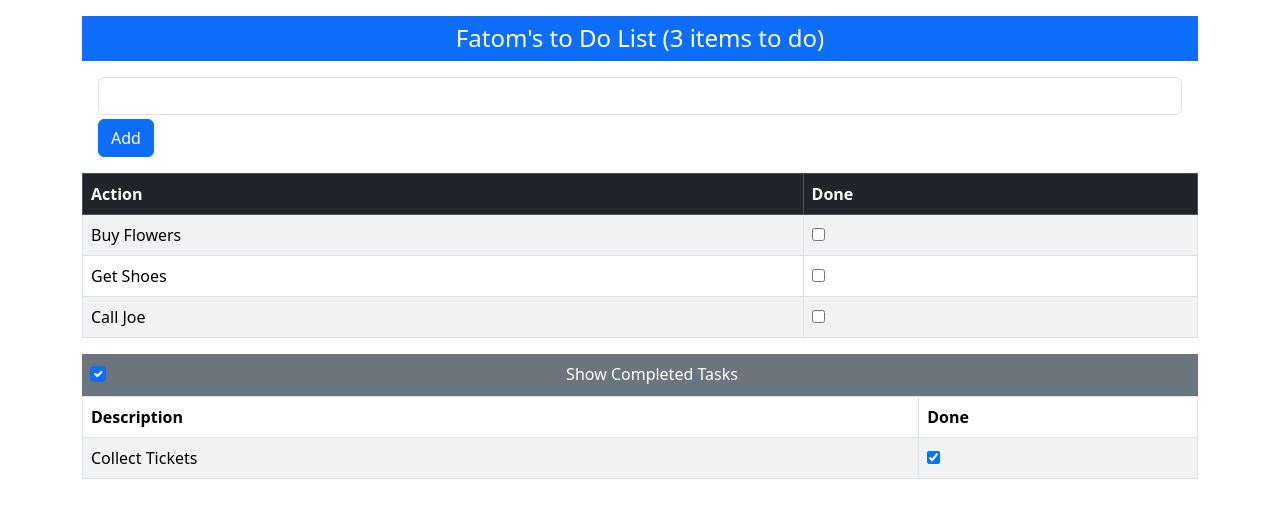
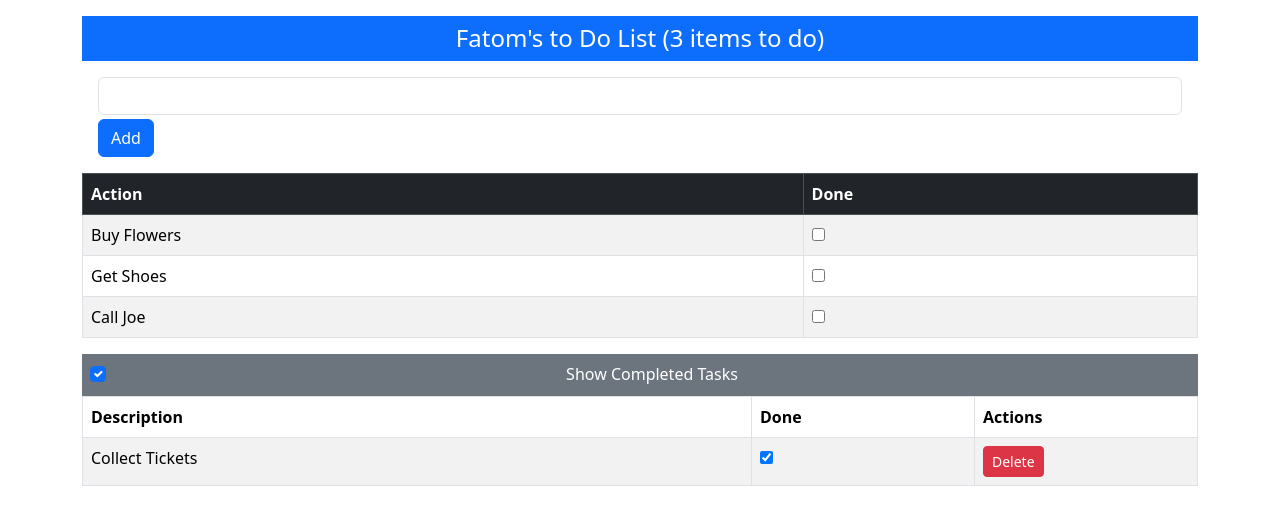
Before and after one commit to Fatom-alghanmi/reacttodo2025, a React (Create React App) app in the folder todo/: page / in a window 1280 px wide. Shown: the top 524 px of the page. Built offline with nearby package versions, Linux system fonts and the light colour scheme.

Commit message:
added the ability to delete items

```diff
--- a/todo/src/App.js
+++ b/todo/src/App.js
@@ -1,3 +1,4 @@
+
 // import logo from './logo.svg';
 import React, { useState, useEffect } from 'react';
 import './App.css';
@@ -33,12 +34,21 @@ function App() {
         : item
     );
     setTodoItems(updatedTodos);
-      localStorage.setItem("todos", JSON.stringify(updatedTodos));
+     localStorage.setItem("todos", JSON.stringify(updatedTodos));
   };
 
-  const todoTableRows = (doneValue) => todoItems.filter(item => item.done === doneValue).map(item =>
-    <TodoRow key={ item.action } item={ item } toggle={ toggleTodo } />
-  )
+  const deleteTodo = (todo) => {
+    if (todo.done) {
+      const updatedTodos = todoItems.filter(item => item.action !== todo.action);
+      setTodoItems(updatedTodos);
+      localStorage.setItem("todos", JSON.stringify(updatedTodos));
+    }
+  };
+
+
+  // const todoTableRows = (doneValue) => todoItems.filter(item => item.done === doneValue).map(item =>
+  //   <TodoRow key={ item.action } item={ item } toggle={ toggleTodo } />
+  // )
 
   useEffect(() => {
     try {
@@ -52,7 +62,7 @@ function App() {
       }
       else
       {
-        [userName] = "Fatom";
+        [userName] = "Doug";
         [todoItems] = [{action: "Buy Flowers", done: false},
           {action: "Get Shoes", done: false},
           {action: "Collect Tickets", done: true},
@@ -64,7 +74,7 @@ function App() {
     catch(error) {
       console.error("Failed to load todos:", error);
     }
-  }, []);
+  },[])
 
   return (
     <div className="container mt-3">
@@ -82,7 +92,14 @@ function App() {
           </tr>
         </thead>
         <tbody>
-          { todoTableRows(false) }
+          {todoItems.filter(item => !item.done).map(item => (
+            <TodoRow
+              key={item.action}
+              item={item}
+              toggle={toggleTodo}
+              // no deleteTodo prop passed here
+            />
+          ))}
         </tbody>
       </table>
 
@@ -93,19 +110,27 @@ function App() {
             callback={(checked) => setShowCompleted(checked)} />
         </div>
 
-        { showCompleted &&
+        {showCompleted && (
         <table className="table table-striped table-bordered">
           <thead>
             <tr>
-              <th style={{width: "75%"}} >Description</th>
-              <th style={{width: "25%"}}>Done</th>
+              <th style={{ width: "60%" }}>Description</th>
+              <th style={{ width: "20%" }}>Done</th>
+              <th style={{ width: "20%" }}>Actions</th> {/* Delete button */}
             </tr>
           </thead>
           <tbody>
-            { todoTableRows(true) }
+            {todoItems.filter(item => item.done).map(item => (
+              <TodoRow
+                key={item.action}
+                item={item}
+                toggle={toggleTodo}
+                deleteTodo={deleteTodo} // only passed here
+              />
+            ))}
           </tbody>
         </table>
-        }
+      )}
 
     </div>
   );
--- a/todo/src/TodoRow.js
+++ b/todo/src/TodoRow.js
@@ -1,24 +1,22 @@
 import React from 'react';
 
-function TodoRow({item, toggle})
-{
-
-    const onToggle = () => {
-        toggle(item);
-    };
+function TodoRow({ item, toggle, deleteTodo }) {
+  const onToggle = () => toggle(item);
+  const onDelete = () => deleteTodo && deleteTodo(item);
 
   return (
     <tr>
+      <td>{item.action}</td>
       <td>
-                { item.action }
+        <input type="checkbox" checked={item.done} onChange={onToggle} />
       </td>
+      {deleteTodo && (
         <td>
-                <input
-                    type="checkbox"
-                    checked={ item.done }
-                    onChange={ onToggle }
-                    />
+          <button className="btn btn-danger btn-sm" onClick={onDelete}>
+            Delete
+          </button>
         </td>
+      )}
     </tr>
   );
 }
```
Lines whose indentation alone changed are shown as unchanged.
